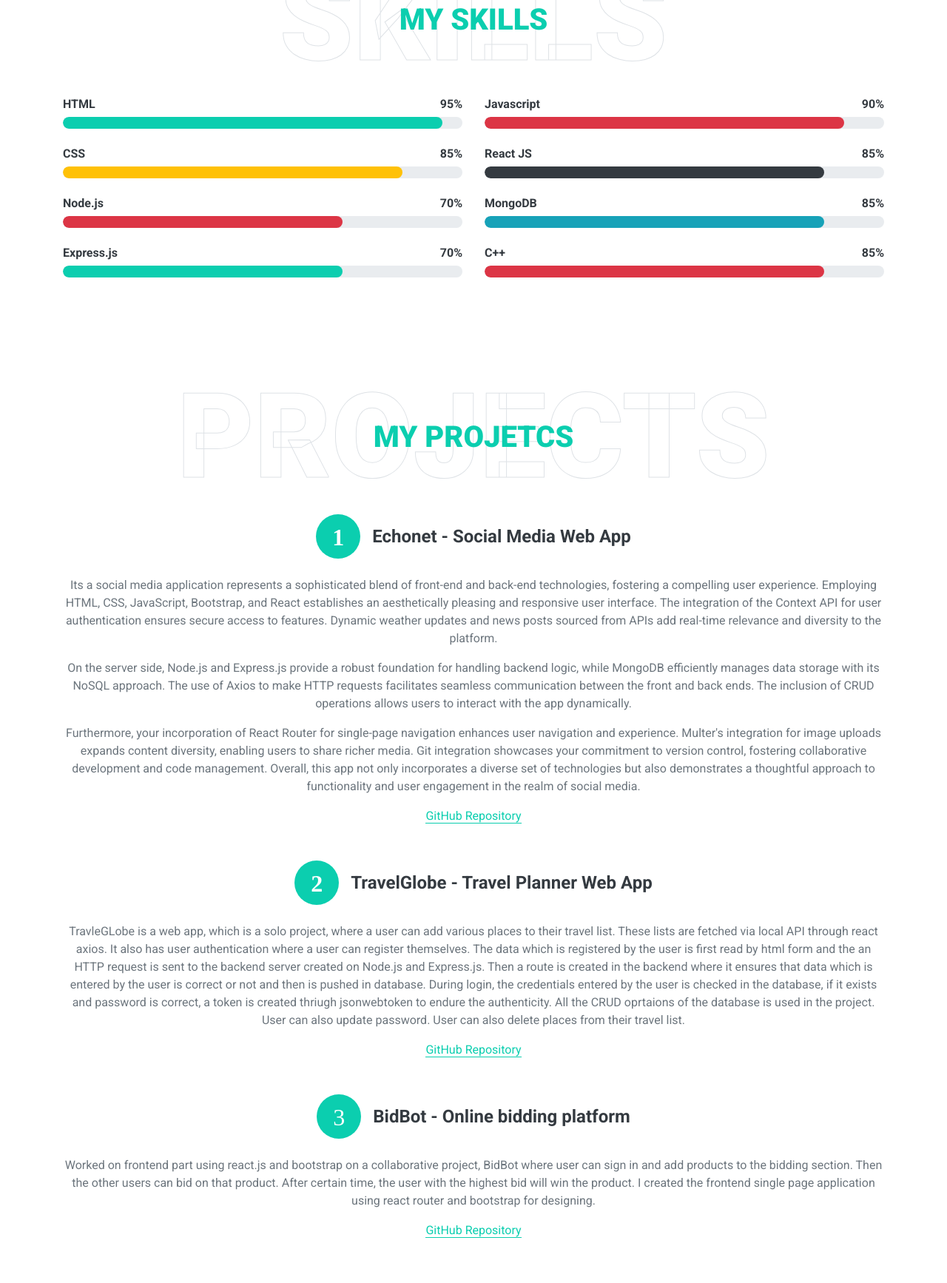
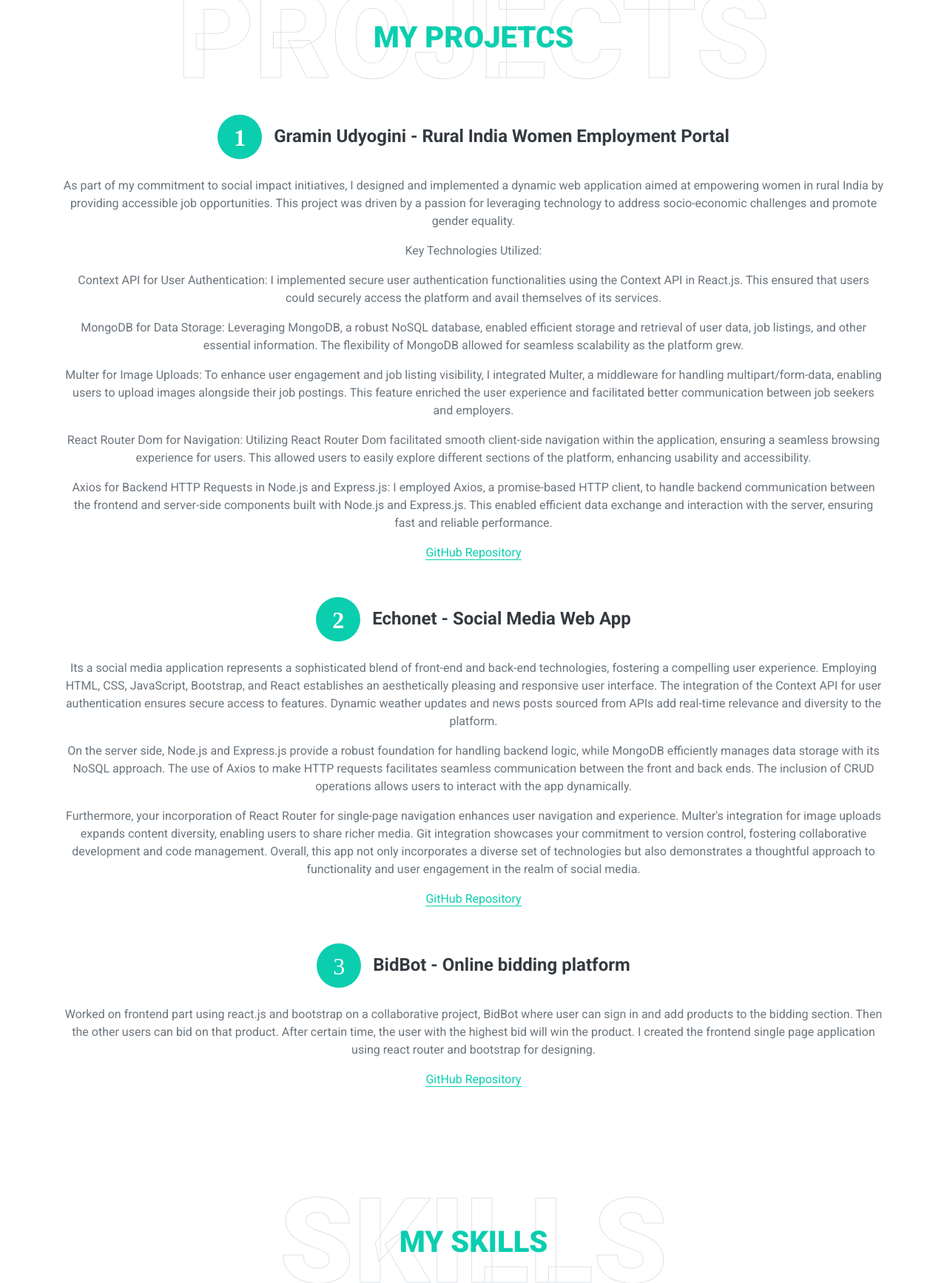
Before and after one commit to sanskar9067/portfolio, a plain HTML site: page index.html in a window 1280 px wide. Shown: the part 2455-4189 px from the top of the page at 74% size. Drawn offline with nearby package versions, Linux system fonts and the light colour scheme.

Commit message:
Update index.html

```diff
--- a/index.html
+++ b/index.html
@@ -40,8 +40,8 @@
                 <a href="#home" class="nav-item nav-link active">Home</a>
                 <a href="#about" class="nav-item nav-link">About</a>
                 <a href="#qualification" class="nav-item nav-link">Education</a>
+                <a href="#service" class="nav-item nav-link">Projects</a>
                 <a href="#skill" class="nav-item nav-link">Skill</a>
-                <a href="#service" class="nav-item nav-link">Projects</a>
                 <a href="#testimonial" class="nav-item nav-link">Resume</a>
                 <a href="#contact" class="nav-item nav-link">Connect With Me</a>
             </div>
@@ -156,7 +156,7 @@
                             <h5 class="font-weight-bold mb-1">B.Tech In CSE</h5>
                             <p class="mb-2"><strong>VIT Bhopal, University</strong> | <small>2021 - 2025</small></p>
                             <p>Currently pursuing B.Tech Computer Science and Engineering with specialization in Gaming
-                                Tachnology from Vellore Institute of Technology, Bhopal</p>
+                                Tachnology from Vellore Institute of Technology, Bhopal.<br>CGPA: 8.64</p>
                         </div>
                         <div class="position-relative mb-4">
                             <i class="far fa-dot-circle text-primary position-absolute"
@@ -175,7 +175,7 @@
                     </div>
                 </div>
                 <div class="col-lg-12">
-                    <h3 class="mb-4">My Expericence</h3>
+                    <h3 class="mb-4">Internship Program</h3>
                     <div class="border-left border-primary pt-2 pl-4 ml-2">
                         <div class="position-relative mb-4">
                             <i class="far fa-dot-circle text-primary position-absolute"
@@ -193,6 +193,97 @@
         </div>
     </div>
     <!-- Qualification End -->
+
+    <!-- Services Start -->
+    <div class="container-fluid pt-5" id="service">
+        <div class="container">
+            <div class="position-relative d-flex align-items-center justify-content-center">
+                <h1 class="display-1 text-uppercase text-white" style="-webkit-text-stroke: 1px #dee2e6;">Projects</h1>
+                <h1 class="position-absolute text-uppercase text-primary">My Projetcs</h1>
+            </div>
+            <div class="row pb-3">
+                <div class="col-lg-12 col-md-12 text-center mb-5">
+                    <div class="d-flex align-items-center justify-content-center mb-4">
+                        <i class="fa fa-2x service-icon bg-primary text-white mr-3">1</i>
+                        <h4 class="font-weight-bold m-0">Gramin Udyogini - Rural India Women Employment Portal</h4>
+                    </div>
+                    <p>As part of my commitment to social impact initiatives, I designed and implemented a dynamic web
+                        application aimed at empowering women in rural India by providing accessible job opportunities.
+                        This project was driven by a passion for leveraging technology to address socio-economic
+                        challenges and promote gender equality.
+
+                    <p>Key Technologies Utilized:</p>
+
+                    <p>Context API for User Authentication: I implemented secure user authentication functionalities
+                        using the Context API in React.js. This ensured that users could securely access the platform
+                        and avail themselves of its services.</p>
+
+                    <p>MongoDB for Data Storage: Leveraging MongoDB, a robust NoSQL database, enabled efficient storage
+                        and retrieval of user data, job listings, and other essential information. The flexibility of
+                        MongoDB allowed for seamless scalability as the platform grew.</p>
+
+                    <p>Multer for Image Uploads: To enhance user engagement and job listing visibility, I integrated
+                        Multer, a middleware for handling multipart/form-data, enabling users to upload images alongside
+                        their job postings. This feature enriched the user experience and facilitated better
+                        communication between job seekers and employers.</p>
+
+                    <p>React Router Dom for Navigation: Utilizing React Router Dom facilitated smooth client-side
+                        navigation within the application, ensuring a seamless browsing experience for users. This
+                        allowed users to easily explore different sections of the platform, enhancing usability and
+                        accessibility.</p>
+
+                    <p>Axios for Backend HTTP Requests in Node.js and Express.js: I employed Axios, a promise-based
+                        HTTP client, to handle backend communication between the frontend and server-side components
+                        built with Node.js and Express.js. This enabled efficient data exchange and interaction with the
+                        server, ensuring fast and reliable performance.</p>
+                    <a class="border-bottom border-primary text-decoration-none"
+                        href="https://github.com/sanskar9067/women-empowerment">GitHub Repository</a>
+                </div>
+                <div class="col-lg-12 col-md-12 text-center mb-5">
+                    <div class="d-flex align-items-center justify-content-center mb-4">
+                        <i class="fa fa-2x service-icon bg-primary text-white mr-3">2</i>
+                        <h4 class="font-weight-bold m-0">Echonet - Social Media Web App</h4>
+                    </div>
+                    <p>Its a social media application represents a sophisticated blend of front-end and back-end
+                        technologies, fostering a compelling user experience. Employing HTML, CSS, JavaScript,
+                        Bootstrap, and React establishes an aesthetically pleasing and responsive user interface. The
+                        integration of the Context API for user authentication ensures secure access to features.
+                        Dynamic weather updates and news posts sourced from APIs add real-time relevance and diversity
+                        to the platform.</p>
+
+                    <p>On the server side, Node.js and Express.js provide a robust foundation for handling backend
+                        logic, while MongoDB efficiently manages data storage with its NoSQL approach. The use of Axios
+                        to make HTTP requests facilitates seamless communication between the front and back ends. The
+                        inclusion of CRUD operations allows users to interact with the app dynamically.</p>
+
+                    <p>Furthermore, your incorporation of React Router for single-page navigation enhances user
+                        navigation and experience. Multer's integration for image uploads expands content diversity,
+                        enabling users to share richer media. Git integration showcases your commitment to version
+                        control, fostering collaborative development and code management. Overall, this app not only
+                        incorporates a diverse set of technologies but also demonstrates a thoughtful approach to
+                        functionality and user engagement in the realm of social media.</p>
+                    <a class="border-bottom border-primary text-decoration-none"
+                        href="https://github.com/sanskar9067/Echonet">GitHub Repository</a>
+                </div>
+
+
+                <div class="col-lg-12 col-md-12 text-center mb-5">
+                    <div class="d-flex align-items-center justify-content-center mb-4">
+                        <i class="fab fa-2x service-icon bg-primary text-white mr-3">3</i>
+                        <h4 class="font-weight-bold m-0">BidBot - Online bidding platform</h4>
+                    </div>
+                    <p>Worked on frontend part using react.js and bootstrap on a collaborative project, BidBot where
+                        user can sign in and add products to the bidding section. Then the other users can bid on that
+                        product. After certain time, the user with the highest bid will win the product. I created the
+                        frontend single page application using react router and bootstrap for designing.</p>
+                    <a class="border-bottom border-primary text-decoration-none" href="https://github.com/hriday-sehgal/BidBot-Online-Auction-System-Project-Frontend
+                    ">GitHub Repository</a>
+                </div>
+
+            </div>
+        </div>
+    </div>
+    <!-- Services End -->
 
 
     <!-- Skill Start -->
@@ -294,76 +385,7 @@
     <!-- Skill End -->
 
 
-    <!-- Services Start -->
-    <div class="container-fluid pt-5" id="service">
-        <div class="container">
-            <div class="position-relative d-flex align-items-center justify-content-center">
-                <h1 class="display-1 text-uppercase text-white" style="-webkit-text-stroke: 1px #dee2e6;">Projects</h1>
-                <h1 class="position-absolute text-uppercase text-primary">My Projetcs</h1>
-            </div>
-            <div class="row pb-3">
-                <div class="col-lg-12 col-md-12 text-center mb-5">
-                    <div class="d-flex align-items-center justify-content-center mb-4">
-                        <i class="fa fa-2x service-icon bg-primary text-white mr-3">1</i>
-                        <h4 class="font-weight-bold m-0">Echonet - Social Media Web App</h4>
-                    </div>
-                    <p>Its a social media application represents a sophisticated blend of front-end and back-end
-                        technologies, fostering a compelling user experience. Employing HTML, CSS, JavaScript,
-                        Bootstrap, and React establishes an aesthetically pleasing and responsive user interface. The
-                        integration of the Context API for user authentication ensures secure access to features.
-                        Dynamic weather updates and news posts sourced from APIs add real-time relevance and diversity
-                        to the platform.</p>
 
-                    <p>On the server side, Node.js and Express.js provide a robust foundation for handling backend
-                        logic, while MongoDB efficiently manages data storage with its NoSQL approach. The use of Axios
-                        to make HTTP requests facilitates seamless communication between the front and back ends. The
-                        inclusion of CRUD operations allows users to interact with the app dynamically.</p>
-
-                    <p>Furthermore, your incorporation of React Router for single-page navigation enhances user
-                        navigation and experience. Multer's integration for image uploads expands content diversity,
-                        enabling users to share richer media. Git integration showcases your commitment to version
-                        control, fostering collaborative development and code management. Overall, this app not only
-                        incorporates a diverse set of technologies but also demonstrates a thoughtful approach to
-                        functionality and user engagement in the realm of social media.</p>
-                    <a class="border-bottom border-primary text-decoration-none"
-                        href="https://github.com/sanskar9067/Social-Media">GitHub Repository</a>
-                </div>
-                <div class="col-lg-12 col-md-12 text-center mb-5">
-                    <div class="d-flex align-items-center justify-content-center mb-4">
-                        <i class="fa fa-2x service-icon bg-primary text-white mr-3">2</i>
-                        <h4 class="font-weight-bold m-0">TravelGlobe - Travel Planner Web App</h4>
-                    </div>
-                    <p>TravleGLobe is a web app, which is a solo project, where a user can add various places to their
-                        travel list. These lists are fetched via local API through react axios. It also has user
-                        authentication where a user can register themselves. The data which is registered by the user is
-                        first read by html form and the an HTTP request is sent to the backend server created on Node.js
-                        and Express.js. Then a route is created in the backend where it ensures that data which is
-                        entered by the user is correct or not and then is pushed in database. During login, the
-                        credentials entered by the user is checked in the database, if it exists and password is
-                        correct, a token is created thriugh jsonwebtoken to endure the authenticity. All the CRUD
-                        oprtaions of the database is used in the project. User can also update password. User can also
-                        delete places from their travel list.</p>
-                    <a class="border-bottom border-primary text-decoration-none"
-                        href="https://github.com/sanskar9067/TravelGlobe">GitHub Repository</a>
-                </div>
-
-                <div class="col-lg-12 col-md-12 text-center mb-5">
-                    <div class="d-flex align-items-center justify-content-center mb-4">
-                        <i class="fab fa-2x service-icon bg-primary text-white mr-3">3</i>
-                        <h4 class="font-weight-bold m-0">BidBot - Online bidding platform</h4>
-                    </div>
-                    <p>Worked on frontend part using react.js and bootstrap on a collaborative project, BidBot where
-                        user can sign in and add products to the bidding section. Then the other users can bid on that
-                        product. After certain time, the user with the highest bid will win the product. I created the
-                        frontend single page application using react router and bootstrap for designing.</p>
-                    <a class="border-bottom border-primary text-decoration-none" href="https://github.com/hriday-sehgal/BidBot-Online-Auction-System-Project-Frontend
-                    ">GitHub Repository</a>
-                </div>
-
-            </div>
-        </div>
-    </div>
-    <!-- Services End -->
 
 
     <!-- Testimonial Start -->
```
